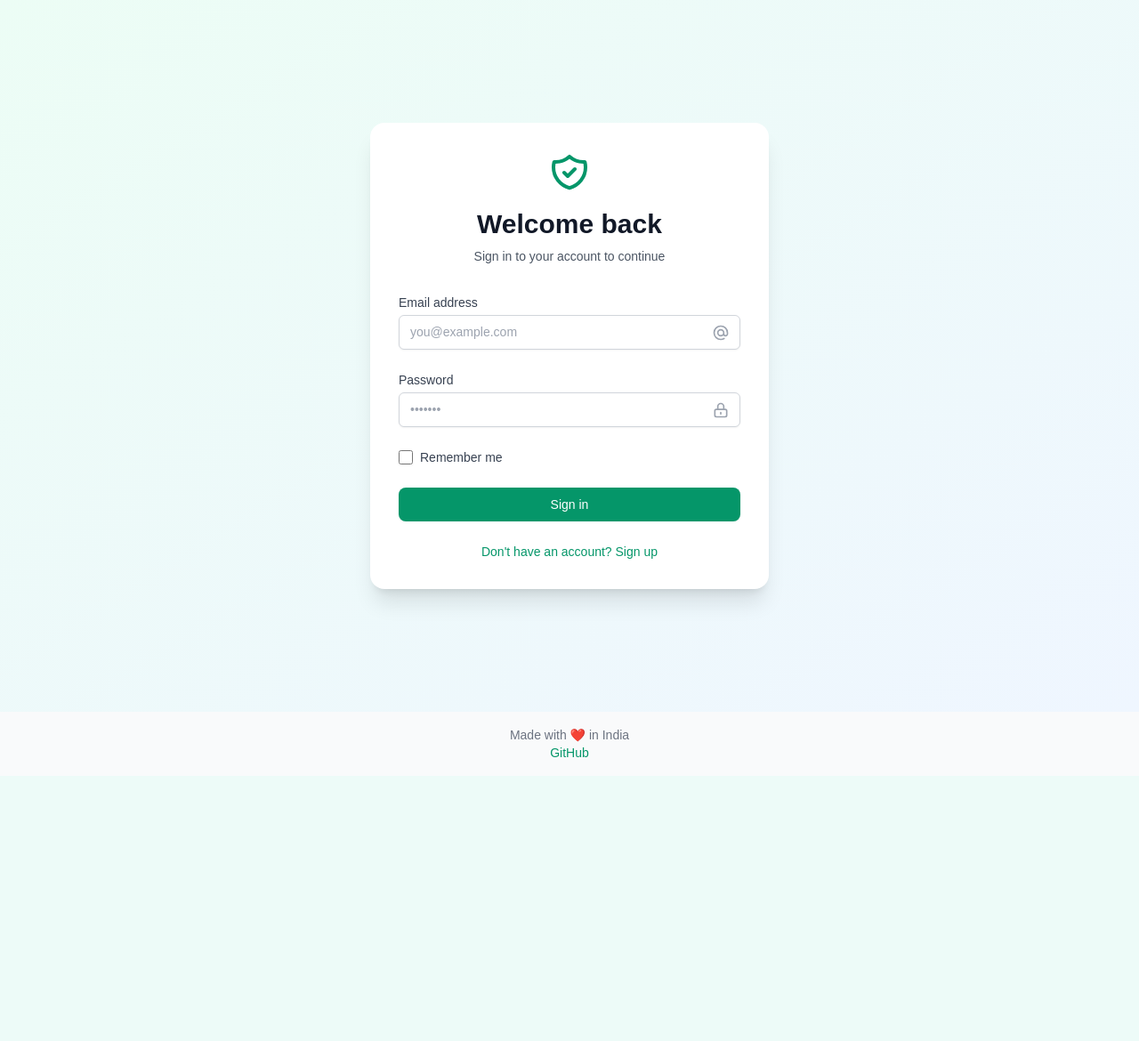
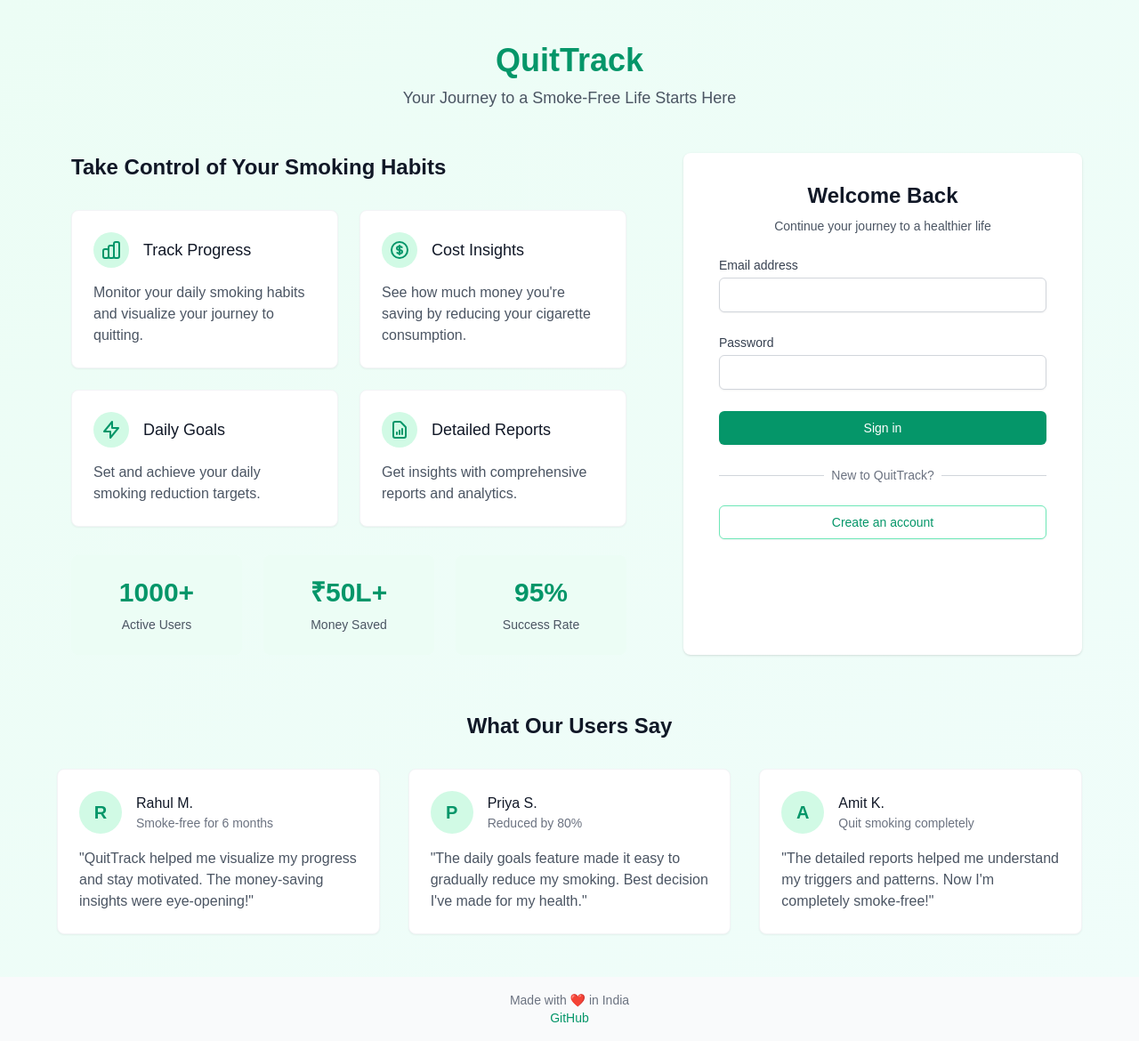
Before and after one commit to saurabhwebdev/flaskquit, a Flask app: page /login in a window 1280 px wide. Shown: the part 72-1242 px from the top of the page at 89% size. Before the commit the page ends 923 px from the top, so only its background shows below. Run offline with Flask 3, Linux system fonts and the light colour scheme; some libraries are stand-ins or nearby versions.

Commit message:
Login page redesign

```diff
--- a/templates/auth/login.html
+++ b/templates/auth/login.html
@@ -1,101 +1,181 @@
 {% extends "base.html" %}
 
 {% block content %}
-<div class="min-h-screen flex items-center justify-center bg-gradient-to-br from-emerald-50 to-blue-50 py-12 px-4 sm:px-6 lg:px-8">
-    <div class="max-w-md w-full bg-white rounded-2xl shadow-xl transform transition-all hover:scale-[1.01] duration-300">
-        <div class="p-8">
-            <!-- Logo/Header -->
-            <div class="text-center mb-8">
-                <svg class="mx-auto h-12 w-12 text-emerald-600" fill="none" stroke="currentColor" viewBox="0 0 24 24">
-                    <path stroke-linecap="round" stroke-linejoin="round" stroke-width="2" d="M9 12l2 2 4-4m5.618-4.016A11.955 11.955 0 0112 2.944a11.955 11.955 0 01-8.618 3.04A12.02 12.02 0 003 9c0 5.591 3.824 10.29 9 11.622 5.176-1.332 9-6.03 9-11.622 0-1.042-.133-2.052-.382-3.016z" />
-                </svg>
-                <h2 class="mt-4 text-3xl font-extrabold text-gray-900">Welcome back</h2>
-                <p class="mt-2 text-sm text-gray-600">
-                    Sign in to your account to continue
-                </p>
+<div class="min-h-screen bg-gradient-to-br from-emerald-50 to-teal-50 py-12 sm:px-6 lg:px-8">
+    <div class="sm:mx-auto sm:w-full sm:max-w-6xl">
+        <!-- App Logo/Name -->
+        <div class="text-center mb-12">
+            <h1 class="text-4xl font-bold text-emerald-600 mb-2">QuitTrack</h1>
+            <p class="text-lg text-gray-600">Your Journey to a Smoke-Free Life Starts Here</p>
         </div>
 
-            <!-- Flash Messages -->
-            {% with messages = get_flashed_messages(with_categories=true) %}
-                {% if messages %}
-                    {% for category, message in messages %}
-                        <div class="mb-4 p-4 rounded-lg {% if category == 'error' %}bg-red-50 text-red-700{% else %}bg-emerald-50 text-emerald-700{% endif %} text-sm">
-                            {{ message }}
+        <div class="flex flex-col lg:flex-row gap-12">
+            <!-- Left side: App Features -->
+            <div class="flex-1 space-y-8 px-4">
+                <div class="text-center lg:text-left">
+                    <h2 class="text-2xl font-bold text-gray-900 mb-6">Take Control of Your Smoking Habits</h2>
                 </div>
-                    {% endfor %}
-                {% endif %}
-            {% endwith %}
 
-            <!-- Login Form -->
-            <form class="space-y-6" action="{{ url_for('login') }}" method="POST">
-                <!-- Email Field -->
-                <div>
-                    <label for="email" class="block text-sm font-medium text-gray-700">
-                        Email address
-                    </label>
-                    <div class="mt-1 relative">
-                        <input id="email"
-                               name="email"
-                               type="email"
-                               required
-                               class="appearance-none block w-full px-3 py-2 border border-gray-300 rounded-lg shadow-sm placeholder-gray-400 focus:outline-none focus:ring-2 focus:ring-emerald-500 focus:border-emerald-500 transition-colors duration-200"
-                               placeholder="you@example.com">
-                        <div class="absolute inset-y-0 right-0 pr-3 flex items-center pointer-events-none">
-                            <svg class="h-5 w-5 text-gray-400" fill="none" stroke="currentColor" viewBox="0 0 24 24">
-                                <path stroke-linecap="round" stroke-linejoin="round" stroke-width="2" d="M16 12a4 4 0 10-8 0 4 4 0 008 0zm0 0v1.5a2.5 2.5 0 005 0V12a9 9 0 10-9 9m4.5-1.206a8.959 8.959 0 01-4.5 1.207" />
+                <!-- Feature Grid -->
+                <div class="grid grid-cols-1 md:grid-cols-2 gap-6">
+                    <!-- Feature 1 -->
+                    <div class="bg-white p-6 rounded-lg shadow-sm border border-gray-100">
+                        <div class="flex items-center mb-4">
+                            <div class="bg-emerald-100 rounded-full p-2">
+                                <svg class="w-6 h-6 text-emerald-600" fill="none" stroke="currentColor" viewBox="0 0 24 24">
+                                    <path stroke-linecap="round" stroke-linejoin="round" stroke-width="2" d="M9 19v-6a2 2 0 00-2-2H5a2 2 0 00-2 2v6a2 2 0 002 2h2a2 2 0 002-2zm0 0V9a2 2 0 012-2h2a2 2 0 012 2v10m-6 0a2 2 0 002 2h2a2 2 0 002-2m0 0V5a2 2 0 012-2h2a2 2 0 012 2v14a2 2 0 01-2 2h-2a2 2 0 01-2-2z"></path>
                                 </svg>
+                            </div>
+                            <h3 class="ml-4 text-lg font-medium text-gray-900">Track Progress</h3>
+                        </div>
+                        <p class="text-gray-600">Monitor your daily smoking habits and visualize your journey to quitting.</p>
+                    </div>
+
+                    <!-- Feature 2 -->
+                    <div class="bg-white p-6 rounded-lg shadow-sm border border-gray-100">
+                        <div class="flex items-center mb-4">
+                            <div class="bg-emerald-100 rounded-full p-2">
+                                <svg class="w-6 h-6 text-emerald-600" fill="none" stroke="currentColor" viewBox="0 0 24 24">
+                                    <path stroke-linecap="round" stroke-linejoin="round" stroke-width="2" d="M12 8c-1.657 0-3 .895-3 2s1.343 2 3 2 3 .895 3 2-1.343 2-3 2m0-8c1.11 0 2.08.402 2.599 1M12 8V7m0 1v8m0 0v1m0-1c-1.11 0-2.08-.402-2.599-1M21 12a9 9 0 11-18 0 9 9 0 0118 0z"></path>
+                                </svg>
+                            </div>
+                            <h3 class="ml-4 text-lg font-medium text-gray-900">Cost Insights</h3>
+                        </div>
+                        <p class="text-gray-600">See how much money you're saving by reducing your cigarette consumption.</p>
+                    </div>
+
+                    <!-- Feature 3 -->
+                    <div class="bg-white p-6 rounded-lg shadow-sm border border-gray-100">
+                        <div class="flex items-center mb-4">
+                            <div class="bg-emerald-100 rounded-full p-2">
+                                <svg class="w-6 h-6 text-emerald-600" fill="none" stroke="currentColor" viewBox="0 0 24 24">
+                                    <path stroke-linecap="round" stroke-linejoin="round" stroke-width="2" d="M13 10V3L4 14h7v7l9-11h-7z"></path>
+                                </svg>
+                            </div>
+                            <h3 class="ml-4 text-lg font-medium text-gray-900">Daily Goals</h3>
+                        </div>
+                        <p class="text-gray-600">Set and achieve your daily smoking reduction targets.</p>
+                    </div>
+
+                    <!-- Feature 4 -->
+                    <div class="bg-white p-6 rounded-lg shadow-sm border border-gray-100">
+                        <div class="flex items-center mb-4">
+                            <div class="bg-emerald-100 rounded-full p-2">
+                                <svg class="w-6 h-6 text-emerald-600" fill="none" stroke="currentColor" viewBox="0 0 24 24">
+                                    <path stroke-linecap="round" stroke-linejoin="round" stroke-width="2" d="M9 17v-2m3 2v-4m3 4v-6m2 10H7a2 2 0 01-2-2V5a2 2 0 012-2h5.586a1 1 0 01.707.293l5.414 5.414a1 1 0 01.293.707V19a2 2 0 01-2 2z"></path>
+                                </svg>
+                            </div>
+                            <h3 class="ml-4 text-lg font-medium text-gray-900">Detailed Reports</h3>
+                        </div>
+                        <p class="text-gray-600">Get insights with comprehensive reports and analytics.</p>
+                    </div>
+                </div>
+
+                <!-- Stats Section -->
+                <div class="grid grid-cols-1 md:grid-cols-3 gap-6 mt-8">
+                    <div class="bg-emerald-50 p-6 rounded-lg text-center">
+                        <div class="text-3xl font-bold text-emerald-600 mb-2">1000+</div>
+                        <div class="text-sm text-gray-600">Active Users</div>
+                    </div>
+                    <div class="bg-emerald-50 p-6 rounded-lg text-center">
+                        <div class="text-3xl font-bold text-emerald-600 mb-2">₹50L+</div>
+                        <div class="text-sm text-gray-600">Money Saved</div>
+                    </div>
+                    <div class="bg-emerald-50 p-6 rounded-lg text-center">
+                        <div class="text-3xl font-bold text-emerald-600 mb-2">95%</div>
+                        <div class="text-sm text-gray-600">Success Rate</div>
                     </div>
                 </div>
             </div>
 
-                <!-- Password Field -->
+            <!-- Right side: Login Form -->
+            <div class="flex-1 bg-white py-8 px-4 shadow sm:rounded-lg sm:px-10 max-w-md mx-auto">
+                <div class="sm:mx-auto sm:w-full sm:max-w-md mb-6">
+                    <h2 class="text-center text-2xl font-bold text-gray-900">Welcome Back</h2>
+                    <p class="mt-2 text-center text-sm text-gray-600">
+                        Continue your journey to a healthier life
+                    </p>
+                </div>
+
+                <form class="space-y-6" method="POST">
                     <div>
-                    <label for="password" class="block text-sm font-medium text-gray-700">
-                        Password
-                    </label>
-                    <div class="mt-1 relative">
-                        <input id="password"
-                               name="password"
-                               type="password"
-                               required
-                               class="appearance-none block w-full px-3 py-2 border border-gray-300 rounded-lg shadow-sm placeholder-gray-400 focus:outline-none focus:ring-2 focus:ring-emerald-500 focus:border-emerald-500 transition-colors duration-200"
-                               placeholder="•••••••">
-                        <div class="absolute inset-y-0 right-0 pr-3 flex items-center pointer-events-none">
-                            <svg class="h-5 w-5 text-gray-400" fill="none" stroke="currentColor" viewBox="0 0 24 24">
-                                <path stroke-linecap="round" stroke-linejoin="round" stroke-width="2" d="M12 15v2m-6 4h12a2 2 0 002-2v-6a2 2 0 00-2-2H6a2 2 0 00-2 2v6a2 2 0 002 2zm10-10V7a4 4 0 00-8 0v4h8z" />
-                            </svg>
-                        </div>
+                        <label for="email" class="block text-sm font-medium text-gray-700">Email address</label>
+                        <div class="mt-1">
+                            <input id="email" name="email" type="email" required class="appearance-none block w-full px-3 py-2 border border-gray-300 rounded-md shadow-sm placeholder-gray-400 focus:outline-none focus:ring-emerald-500 focus:border-emerald-500 sm:text-sm">
                         </div>
                     </div>
 
-                <!-- Remember Me Checkbox -->
-                <div class="flex items-center justify-between">
-                    <div class="flex items-center">
-                        <input id="remember_me"
-                               name="remember_me"
-                               type="checkbox"
-                               class="h-4 w-4 text-emerald-600 focus:ring-emerald-500 border-gray-300 rounded transition-colors duration-200">
-                        <label for="remember_me" class="ml-2 block text-sm text-gray-700">
-                            Remember me
-                        </label>
+                    <div>
+                        <label for="password" class="block text-sm font-medium text-gray-700">Password</label>
+                        <div class="mt-1">
+                            <input id="password" name="password" type="password" required class="appearance-none block w-full px-3 py-2 border border-gray-300 rounded-md shadow-sm placeholder-gray-400 focus:outline-none focus:ring-emerald-500 focus:border-emerald-500 sm:text-sm">
                         </div>
                     </div>
 
-                <!-- Submit Button -->
                     <div>
-                    <button type="submit"
-                            class="w-full flex justify-center py-2 px-4 border border-transparent rounded-lg shadow-sm text-sm font-medium text-white bg-emerald-600 hover:bg-emerald-700 focus:outline-none focus:ring-2 focus:ring-offset-2 focus:ring-emerald-500 transform transition-all duration-200 hover:scale-[1.02]">
+                        <button type="submit" class="w-full flex justify-center py-2 px-4 border border-transparent rounded-md shadow-sm text-sm font-medium text-white bg-emerald-600 hover:bg-emerald-700 focus:outline-none focus:ring-2 focus:ring-offset-2 focus:ring-emerald-500">
                             Sign in
                         </button>
                     </div>
                 </form>
 
-            <!-- Links -->
-            <div class="mt-6 flex items-center justify-center">
-                <div class="text-sm">
-                    <a href="{{ url_for('signup') }}" class="font-medium text-emerald-600 hover:text-emerald-500 transition-colors duration-200">
-                        Don't have an account? Sign up
+                <div class="mt-6">
+                    <div class="relative">
+                        <div class="absolute inset-0 flex items-center">
+                            <div class="w-full border-t border-gray-300"></div>
+                        </div>
+                        <div class="relative flex justify-center text-sm">
+                            <span class="px-2 bg-white text-gray-500">New to QuitTrack?</span>
+                        </div>
+                    </div>
+
+                    <div class="mt-6">
+                        <a href="{{ url_for('signup') }}" class="w-full flex justify-center py-2 px-4 border border-emerald-300 rounded-md shadow-sm text-sm font-medium text-emerald-600 bg-white hover:bg-emerald-50">
+                            Create an account
                         </a>
+                    </div>
+                </div>
+            </div>
+        </div>
+
+        <!-- Testimonials Section -->
+        <div class="mt-16">
+            <h3 class="text-2xl font-bold text-center text-gray-900 mb-8">What Our Users Say</h3>
+            <div class="grid grid-cols-1 md:grid-cols-3 gap-8">
+                <!-- Testimonial 1 -->
+                <div class="bg-white p-6 rounded-lg shadow-sm border border-gray-100">
+                    <div class="flex items-center mb-4">
+                        <div class="h-12 w-12 rounded-full bg-emerald-100 flex items-center justify-center text-emerald-600 font-bold text-xl">R</div>
+                        <div class="ml-4">
+                            <div class="font-medium text-gray-900">Rahul M.</div>
+                            <div class="text-sm text-gray-500">Smoke-free for 6 months</div>
+                        </div>
+                    </div>
+                    <p class="text-gray-600">"QuitTrack helped me visualize my progress and stay motivated. The money-saving insights were eye-opening!"</p>
+                </div>
+
+                <!-- Testimonial 2 -->
+                <div class="bg-white p-6 rounded-lg shadow-sm border border-gray-100">
+                    <div class="flex items-center mb-4">
+                        <div class="h-12 w-12 rounded-full bg-emerald-100 flex items-center justify-center text-emerald-600 font-bold text-xl">P</div>
+                        <div class="ml-4">
+                            <div class="font-medium text-gray-900">Priya S.</div>
+                            <div class="text-sm text-gray-500">Reduced by 80%</div>
+                        </div>
+                    </div>
+                    <p class="text-gray-600">"The daily goals feature made it easy to gradually reduce my smoking. Best decision I've made for my health."</p>
+                </div>
+
+                <!-- Testimonial 3 -->
+                <div class="bg-white p-6 rounded-lg shadow-sm border border-gray-100">
+                    <div class="flex items-center mb-4">
+                        <div class="h-12 w-12 rounded-full bg-emerald-100 flex items-center justify-center text-emerald-600 font-bold text-xl">A</div>
+                        <div class="ml-4">
+                            <div class="font-medium text-gray-900">Amit K.</div>
+                            <div class="text-sm text-gray-500">Quit smoking completely</div>
+                        </div>
+                    </div>
+                    <p class="text-gray-600">"The detailed reports helped me understand my triggers and patterns. Now I'm completely smoke-free!"</p>
                 </div>
             </div>
         </div>
```
Lines whose indentation alone changed are shown as unchanged.
